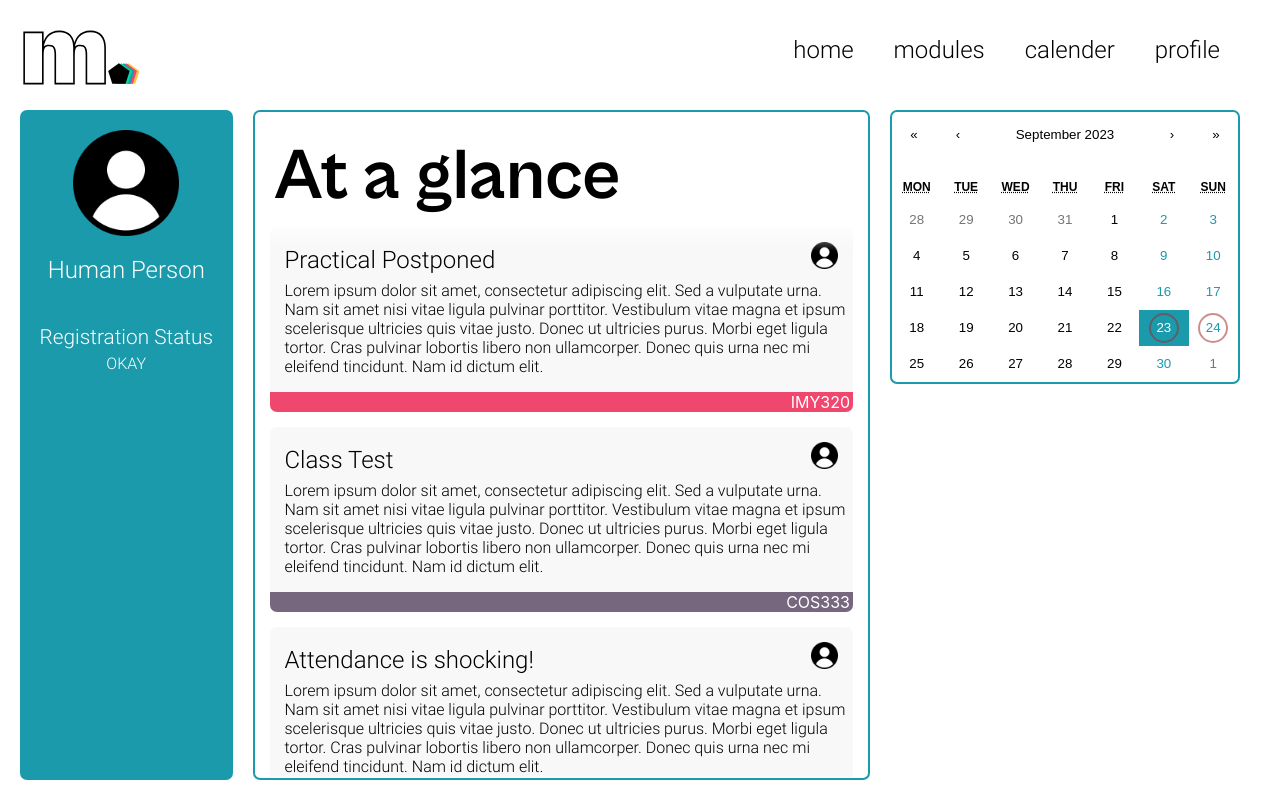
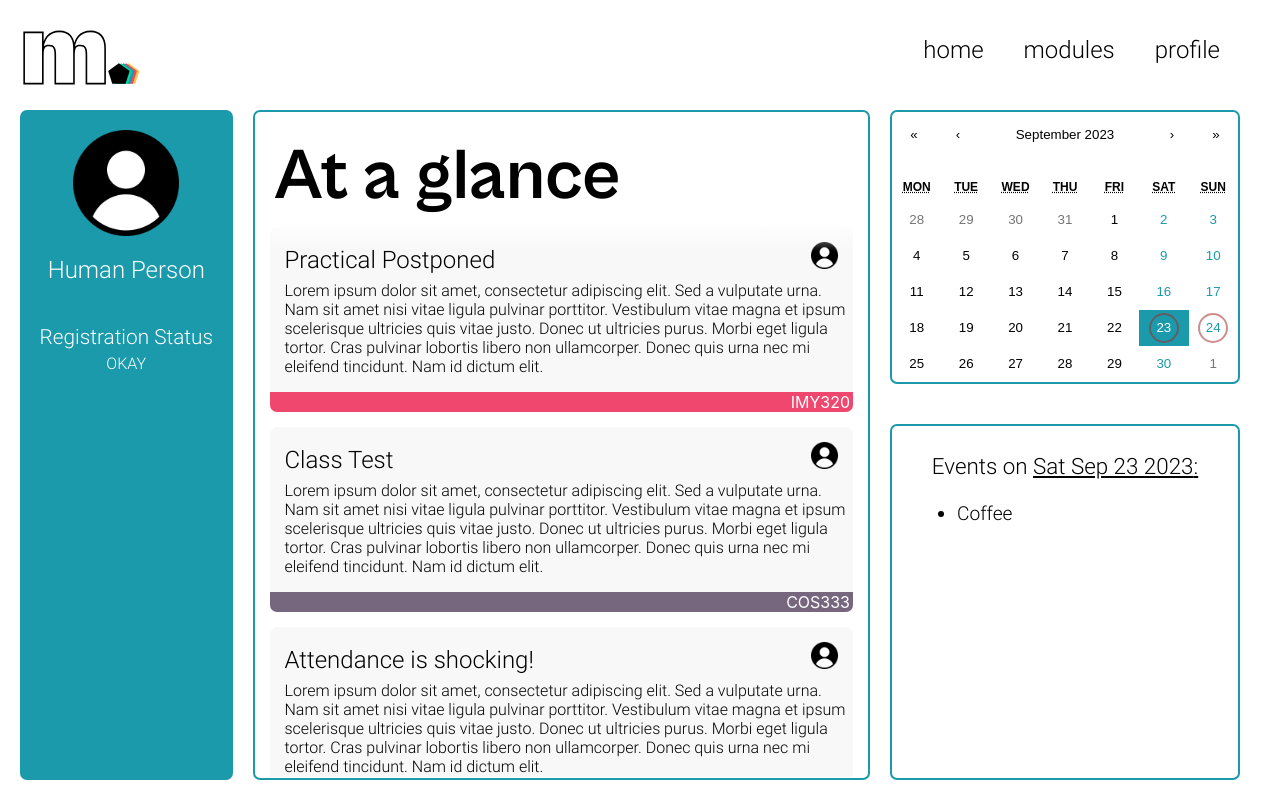
Before and after one commit to TashUni/IMY320_TheMarellousFivers, a React (Create React App) app in the folder web-project/: page / in a window 1280 px wide. Built offline with nearby package versions, Linux system fonts and the light colour scheme.

Commit message:
events functionality is working

```diff
--- a/web-project/src/App.js
+++ b/web-project/src/App.js
@@ -3,10 +3,28 @@ import Navbar from "./components/Navbar/Navbar";
 import Profile from './components/Profile/Profile';
 import Feed from "./components/Feed/Feed";
 import Calender from "./components/Calender/Calender";
-import {useState} from "react";
+import {useEffect, useState} from "react";
 
 
 function App() {
+
+    const [date, setDate] = useState(new Date());
+    const [selectedEvents, setSelectedEvents] = useState([]);
+
+    useEffect(() => {
+        console.log("updating date value to " + date);
+
+        //loop through events and select the ones that are the same date
+        let newEvents = events.filter((element) =>
+                element.date.getDay() === date.getDay() &&
+                    element.date.getMonth() === date.getMonth() &&
+                    element.date.getFullYear() === date.getFullYear()
+            );
+
+        setSelectedEvents(newEvents);
+
+    }, [date])
+
     const [events, setEvents] = useState([
         {
             name: "Coffee",
@@ -24,7 +42,25 @@ function App() {
         <div className={styles.Container}>
             <Profile />
             <Feed />
-            <Calender events={events} setEvents={setEvents}/>
+            <div className={styles.CalenderBox}>
+                <Calender events={events} setDate={setDate}/>
+                <div className={styles.EventContainer}>
+                    <p className={styles.EventContainerPara}>Events on <u>{date.toDateString()}:</u></p>
+
+                    {
+                        selectedEvents.length === 0 ?
+                            <p className={styles.noEvents}>No events</p> :
+                            <ul className={styles.ul}>
+                                {
+                                    selectedEvents.map((el) => {
+                                        return <li>{el.name}</li>
+                                    })
+                                }
+                            </ul>
+                    }
+
+                </div>
+            </div>
         </div>
 
     </div>
--- a/web-project/src/App.module.scss
+++ b/web-project/src/App.module.scss
@@ -41,6 +41,37 @@
   flex: 1;
 }
 
+.noEvents {
+  font-weight: bold;
+  text-align: center;
+  margin-top: 30px;
+}
+
+.CalenderBox {
+  display: grid;
+  grid-template-rows: auto 1fr;
+}
+
+.EventContainer {
+  border-width: var(--border-width);
+  border-style: solid;
+  border-color: var(--cl-blue);
+  border-radius: var(--border-rad);
+  margin: var(--margin);
+  padding: 5px;
+}
+
+.ul {
+  font-family: var(--font-paragraph);
+  font-size: 1.2rem;
+  margin-left: 20px;
+}
+
+.EventContainerPara {
+  text-align: center;
+  font-size: 1.4rem;
+}
+
 body {
   height: 100vh;
   margin: 0;
--- a/web-project/src/components/Calender/Calender.js
+++ b/web-project/src/components/Calender/Calender.js
@@ -3,9 +3,13 @@ import Calendar from "react-calendar";
 import './calender.scss';
 import styles from './calenderStyles.module.scss';
 
-function Calender({events, setEvents}) {
+function Calender({events, setDate}) {
 
     const [value, onChange] = useState(new Date());
+
+    useEffect(() => {
+        setDate(value);
+    }, [value]);
 
     function isSameDay(date1, date2) {
         return (
@@ -20,7 +24,6 @@ function Calender({events, setEvents}) {
         const today = new Date();
 
          if (events.some((eventDate) => isSameDay(eventDate.date, date))) {
-            console.log("Match: " + date);
             return (
                 <div className={styles.eventDotContainer}>
                     <div className={styles.eventDot}></div>
--- a/web-project/src/components/Navbar/Navbar.js
+++ b/web-project/src/components/Navbar/Navbar.js
@@ -9,7 +9,6 @@ function Navbar() {
                 <ul className={s.ul}>
                     <li>home</li>
                     <li>modules</li>
-                    <li>calender</li>
                     <li>profile</li>
                 </ul>
             </div>
```
